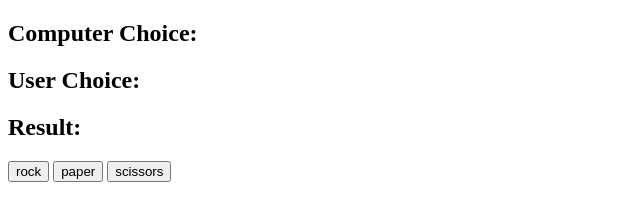
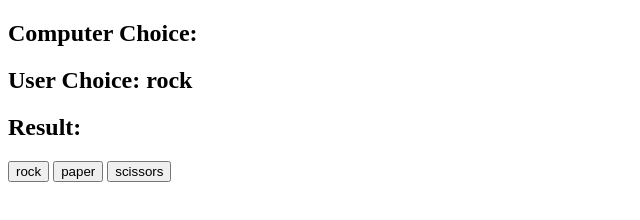
Before and after one commit to zigbul/rockPaperScissors, a website: page index.html in a window 1280 px wide. Both pictures are taken after a click on the button "rock". Shown: the full height of the page, 0-640 px from the left. Drawn offline with Linux system fonts and the light colour scheme.

Commit message:
add user choice

```diff
--- a/app.js
+++ b/app.js
@@ -0,0 +1,13 @@
+const computerChoiceDisplay = document.getElementById('computer-choice');
+const userChoiceDisplay = document.getElementById('user-choice');
+const resultDisplay = document.getElementById('result');
+const possibleChoices = document.querySelectorAll('button');
+
+let userChoice;
+
+possibleChoices.forEach((possibleChoices) =>
+  possibleChoices.addEventListener('click', (e) => {
+    userChoice = e.target.id;
+    userChoiceDisplay.innerHTML = userChoice;
+  }),
+);
```
Also changed, not shown: index.html (+3 -3 lines).
